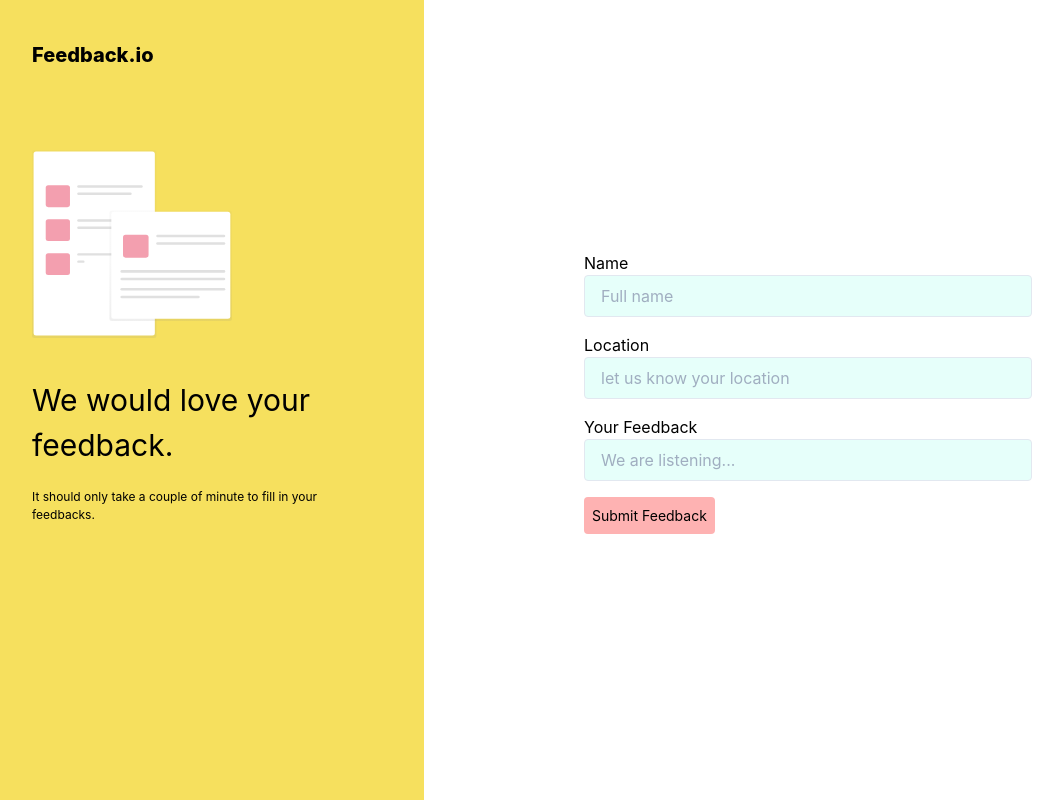
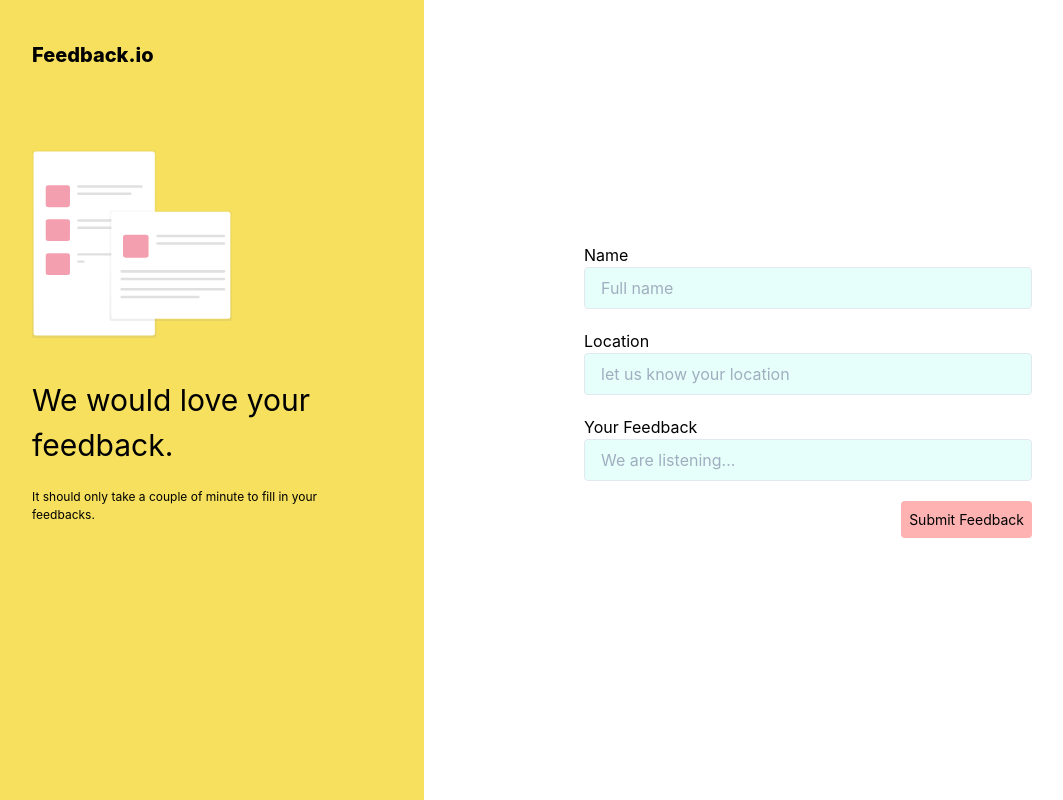
Before and after one commit to WonderfulOlanrewaju/feedback-nlp-frontend, a React (Create React App) app: page / in a window 1280 px wide. Shown: the whole page, without its empty margins (88-1151 px from the left). Built offline with nearby package versions, Linux system fonts and the light colour scheme.

Commit message:
form style

```diff
--- a/src/components/Form.js
+++ b/src/components/Form.js
@@ -8,12 +8,6 @@ const Err = styled.div`
     color: palevioletred;
     display:block;
 `
-
-const styles = {
-  form : {
-    width: "25%",
-  }
-}
 
 const SignupSchema = Yup.object().shape({
     name: Yup.string()
@@ -44,27 +38,27 @@ export  const FeedbackForm = ()=> (
          >
              {
                  ({errors, touched})=> (
-                    <Form className={styles.form}>
+                    <Form >
                         <div>
                             <label htmlFor='name'>Name</label>
-                            <Field name='name' className= "bg-teal-100 focus:outline-none focus:shadow-outline border border-gray-300 rounded py-2 px-4 inline w-full "  placeholder='Full name'/>
+                            <Field name='name' className= "w-2/5 bg-teal-100 focus:outline-none focus:shadow-outline border border-gray-300 rounded py-2 px-4 inline w-full "  placeholder='Full name'/>
                             {errors.name && touched.name ? (<Err>{errors.name}</Err>) : null}
                             {/* <ErrorMessage component={Err} name='name'/> */}
                         </div>
-                       <div className='my-4'>
+                       <div className='my-5'>
                         <label htmlFor='location'>Location</label>
-                            <Field name='location' placeholder='let us know your location'  className= "bg-teal-100 focus:outline-none focus:shadow-outline border border-gray-300 rounded py-2 px-4 inline w-full " />
+                            <Field name='location' placeholder='let us know your location'  className= "w-2/5 bg-teal-100 focus:outline-none focus:shadow-outline border border-gray-300 rounded py-2 px-4 inline w-full " />
                             {errors.location&& touched.location? (<Err>{errors.location}</Err>) : null}
                             {/* <ErrorMessage component={Err} name='location'/> */}
                        </div>
-                        <div className='my-4'>
+                        <div className='my-5'>
                             <label htmlFor='feedback'>Your Feedback</label>
-                            <Field name='feedback' placeholder='We are listening...' className= "bg-teal-100 focus:outline-none focus:shadow-outline border border-gray-300 rounded py-2 px-4 inline w-full "/>
+                            <Field name='feedback' placeholder='We are listening...' className= "w-2/5 bg-teal-100 focus:outline-none focus:shadow-outline border border-gray-300 rounded py-2 px-4 inline w-full "/>
                             {errors.feedback && touched.feedback ? (<Err>{errors.feedback}</Err>) : null}
                             {/* <ErrorMessage  name='feedback'/> */}
                         </div>
-                        <div className='my-4'>
-                          <button className='rounded bg-red-300 text-sm p-2' type='submit'>Submit Feedback</button>
+                        <div className='my-5 flex justify-end'>
+                          <button className='rounded bg-red-300 text-sm p-2 self-end' type='submit'>Submit Feedback</button>
                         </div>
                     </Form>
                  )
```
